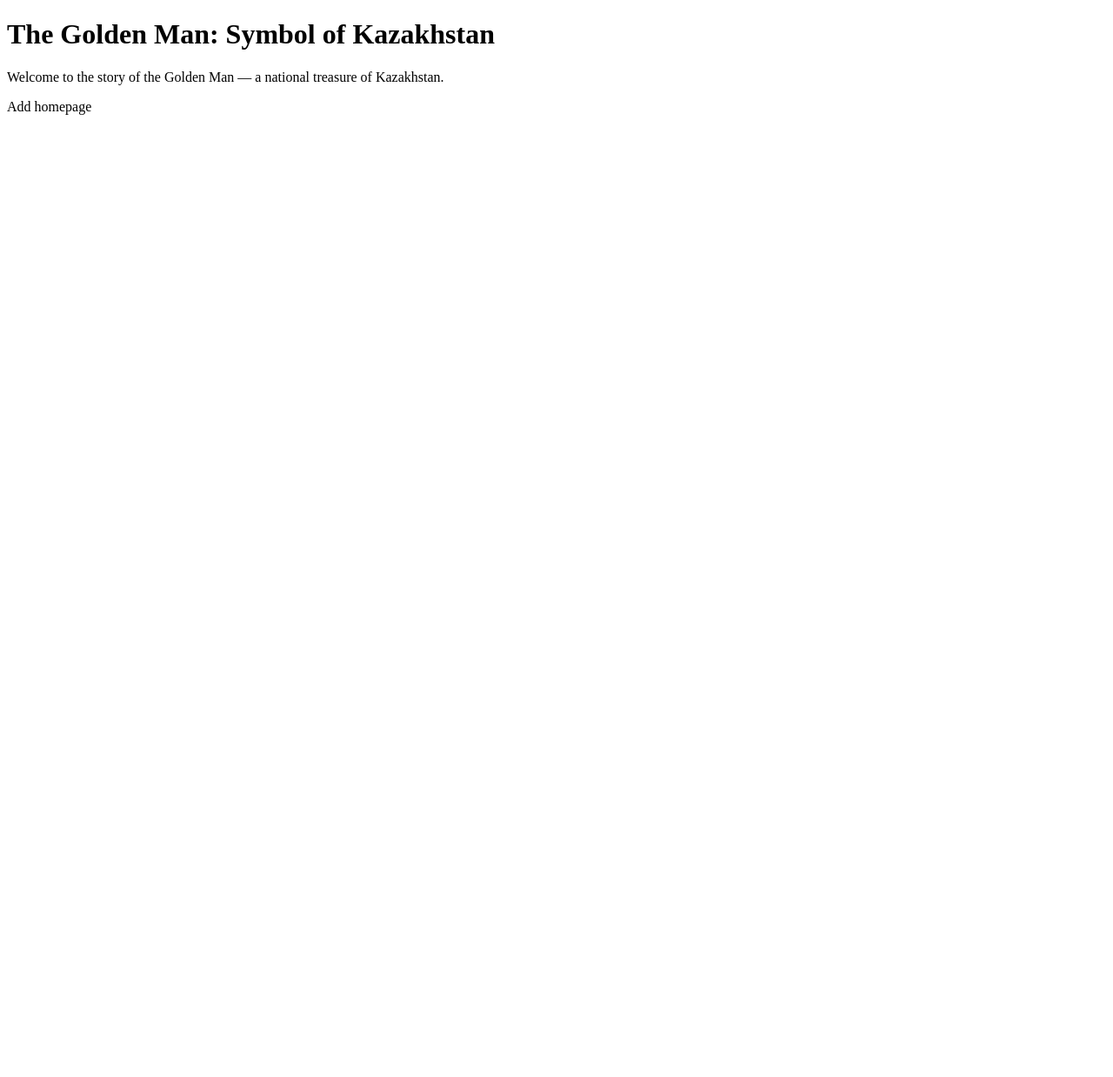
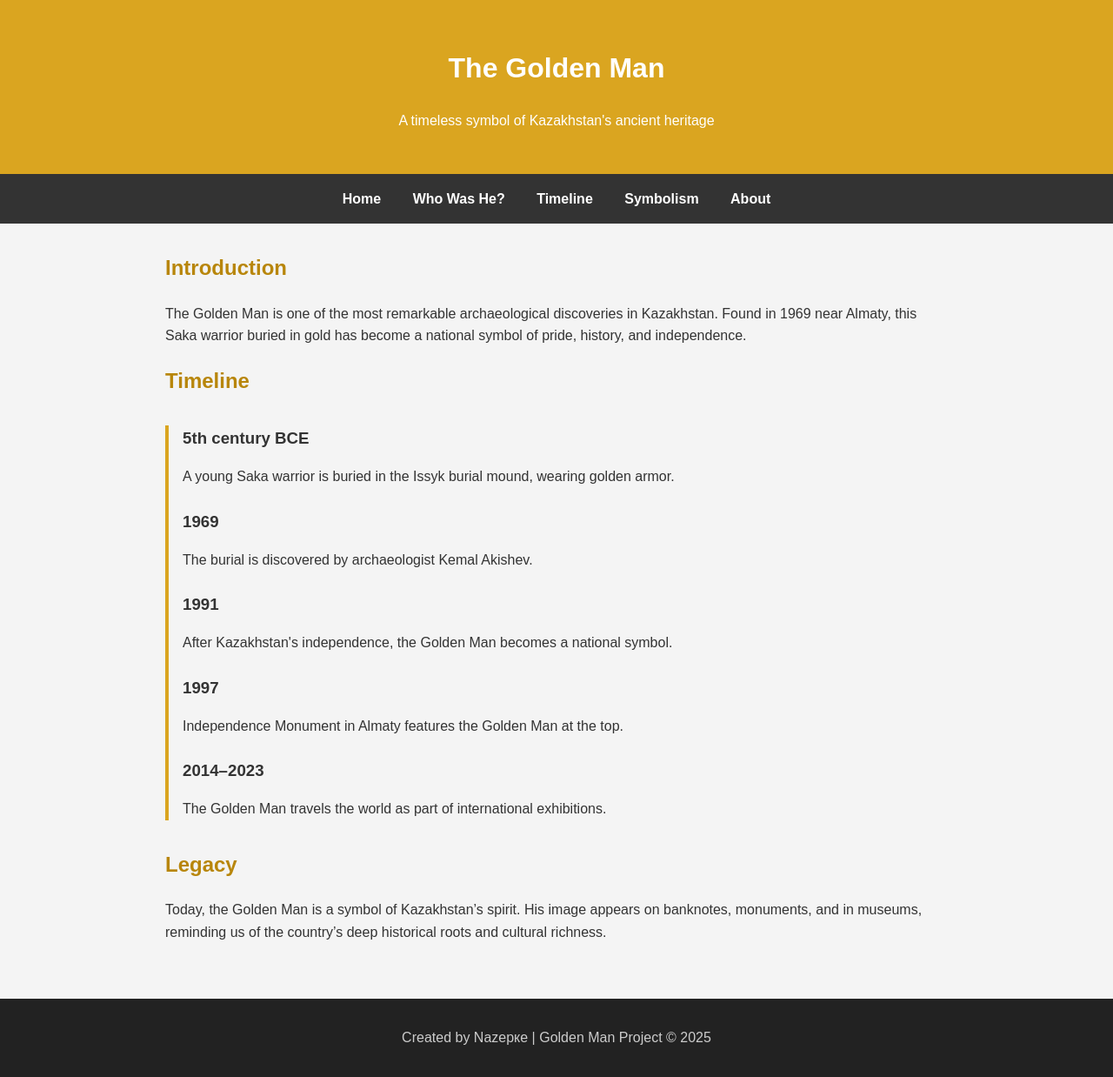
Before and after one commit to mnnaz/nazerkekz.github.io, a plain HTML site: page index.html in a window 1280 px wide. Shown: the whole page at 87% size. Before the commit the page ends 800 px from the top, so only its background shows below. Drawn offline with Linux system fonts and the light colour scheme.

Commit message:
Update index.html

```diff
--- a/index.html
+++ b/index.html
@@ -1,12 +1,126 @@
 <!DOCTYPE html>
 <html lang="en">
 <head>
-  <meta charset="UTF-8">
-  <title>The Golden Man</title>
+  <meta charset="UTF-8" />
+  <meta name="viewport" content="width=device-width, initial-scale=1.0"/>
+  <title>The Golden Man – Symbol of Kazakhstan</title>
+  <style>
+    body {
+      font-family: Arial, sans-serif;
+      margin: 0;
+      background: #f4f4f4;
+      color: #333;
+      line-height: 1.6;
+    }
+
+    header {
+      background: goldenrod;
+      color: white;
+      padding: 2rem 1rem;
+      text-align: center;
+    }
+
+    nav {
+      background: #333;
+      padding: 1rem;
+      text-align: center;
+    }
+
+    nav a {
+      color: white;
+      margin: 0 1rem;
+      text-decoration: none;
+      font-weight: bold;
+    }
+
+    .container {
+      max-width: 900px;
+      margin: 2rem auto;
+      padding: 0 1rem;
+    }
+
+    h2 {
+      color: #b8860b;
+    }
+
+    .timeline {
+      border-left: 4px solid goldenrod;
+      margin: 2rem 0;
+      padding-left: 1rem;
+    }
+
+    .timeline-entry {
+      margin-bottom: 1.5rem;
+    }
+
+    .timeline-entry h3 {
+      margin-bottom: 0.2rem;
+    }
+
+    footer {
+      background: #222;
+      color: #ccc;
+      text-align: center;
+      padding: 1rem;
+      margin-top: 4rem;
+    }
+
+    @media (max-width: 600px) {
+      nav a {
+        display: block;
+        margin: 0.5rem 0;
+      }
+    }
+  </style>
 </head>
 <body>
-  <h1>The Golden Man: Symbol of Kazakhstan</h1>
-  <p>Welcome to the story of the Golden Man — a national treasure of Kazakhstan.</p>
+  <header>
+    <h1>The Golden Man</h1>
+    <p>A timeless symbol of Kazakhstan's ancient heritage</p>
+  </header>
+
+  <nav>
+    <a href="#">Home</a>
+    <a href="#">Who Was He?</a>
+    <a href="#">Timeline</a>
+    <a href="#">Symbolism</a>
+    <a href="#">About</a>
+  </nav>
+
+  <div class="container">
+    <h2>Introduction</h2>
+    <p>The Golden Man is one of the most remarkable archaeological discoveries in Kazakhstan. Found in 1969 near Almaty, this Saka warrior buried in gold has become a national symbol of pride, history, and independence.</p>
+
+    <h2>Timeline</h2>
+    <div class="timeline">
+      <div class="timeline-entry">
+        <h3>5th century BCE</h3>
+        <p>A young Saka warrior is buried in the Issyk burial mound, wearing golden armor.</p>
+      </div>
+      <div class="timeline-entry">
+        <h3>1969</h3>
+        <p>The burial is discovered by archaeologist Kemal Akishev.</p>
+      </div>
+      <div class="timeline-entry">
+        <h3>1991</h3>
+        <p>After Kazakhstan's independence, the Golden Man becomes a national symbol.</p>
+      </div>
+      <div class="timeline-entry">
+        <h3>1997</h3>
+        <p>Independence Monument in Almaty features the Golden Man at the top.</p>
+      </div>
+      <div class="timeline-entry">
+        <h3>2014–2023</h3>
+        <p>The Golden Man travels the world as part of international exhibitions.</p>
+      </div>
+    </div>
+
+    <h2>Legacy</h2>
+    <p>Today, the Golden Man is a symbol of Kazakhstan’s spirit. His image appears on banknotes, monuments, and in museums, reminding us of the country’s deep historical roots and cultural richness.</p>
+  </div>
+
+  <footer>
+    <p>Created by Nazерке | Golden Man Project © 2025</p>
+  </footer>
 </body>
 </html>
-Add homepage
```
